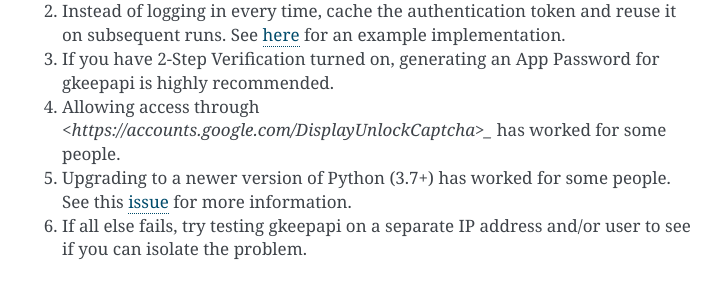
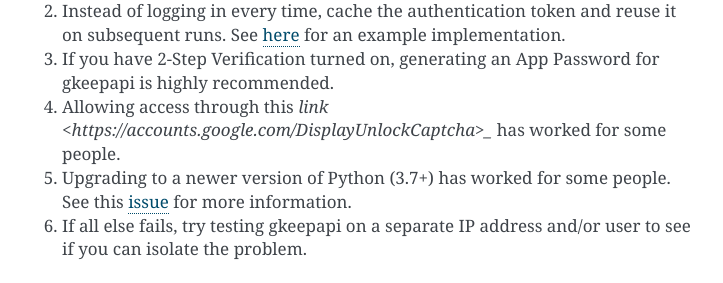
Before and after one commit to kiwiz/gkeepapi, a Sphinx documentation site: the page built from docs/index.rst, in a window 1280 px wide and 900 px high, scrolled down 10545 px. Shown: the part 165-448 px from the top of the window, without its empty margins (388-1111 px from the left). Built offline with Sphinx 7.4.7, drawn with Linux system fonts in a browser that asks for light colours.

Commit message:
Doc tweak

```diff
--- a/docs/index.rst
+++ b/docs/index.rst
@@ -396,7 +396,7 @@
 1. Make sure you have the newest version of gkeepapi installed.
 2. Instead of logging in every time, cache the authentication token and reuse it on subsequent runs. See `here <https://github.com/kiwiz/keep-cli/blob/master/keep#L106-L128>`_ for an example implementation.
 3. If you have 2-Step Verification turned on, generating an App Password for gkeepapi is highly recommended.
-4. Allowing access through `<https://accounts.google.com/DisplayUnlockCaptcha>_` has worked for some people.
+4. Allowing access through this `link <https://accounts.google.com/DisplayUnlockCaptcha>_` has worked for some people.
 5. Upgrading to a newer version of Python (3.7+) has worked for some people. See this `issue <https://gitlab.com/AuroraOSS/AuroraStore/issues/217#note_249390026>`_ for more information.
 6. If all else fails, try testing gkeepapi on a separate IP address and/or user to see if you can isolate the problem.
 
```
